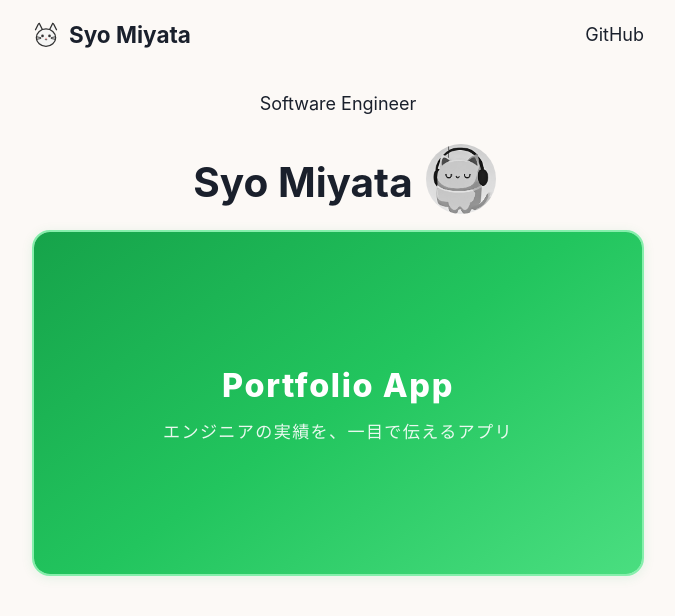
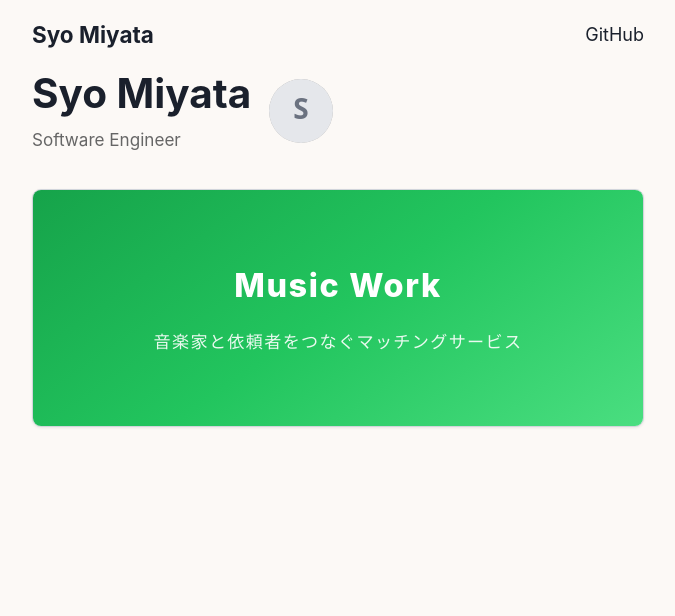
Before and after one commit to syo030078/nextjs-blog, a Next.js app: page / in a window 1280 px wide. Shown: the top 616 px of the page, without its empty margins (302-977 px from the left). Built offline with nearby package versions, Linux system fonts and the light colour scheme.

Commit message:
feat: rebuild portfolio homepage MVP
- Remove blog section, simplify to portfolio-focused layout
- Update siteTitle and meta description
- Optimize card design and spacing with 8px grid system
- Add default avatar, remove cat icon
- Clean up unused CSS classes

```diff
--- a/src/components/header.js
+++ b/src/components/header.js
@@ -1,20 +1,14 @@
-import { Box, Flex, Image, Link } from '@chakra-ui/react';
+import { Box, Flex, Link } from '@chakra-ui/react';
 
 export default function Header() {
   return (
     <header>
       <Flex as="nav" align="center" justify="space-between" py="1rem" px={0} maxW="36rem" mx="auto">
-        <Flex align="center" gap="0.5rem">
-          <Image
-            borderRadius="full"
-            boxSize="28px"
-            src="/images/cat-icon.svg"
-            alt="cat icon"
-          />
+        <Box>
           <Link href="/" fontSize="xl" fontWeight="bold">
             Syo Miyata
           </Link>
-        </Flex>
+        </Box>
         <Box>
           <Link href="https://github.com/syo030078" isExternal>
             GitHub
--- a/src/components/layout.js
+++ b/src/components/layout.js
@@ -29,23 +29,21 @@ export default function Layout({ children, home }) {
         <meta name="twitter:card" content="summary_large_image" />
       </Head>
       <Header /> {/* ヘッダーコンポーネントを追加 */}
-      <p style={{ textAlign: 'center', padding: '20px' }}>Software Engineer</p>
       <header className={styles.header}>
         {home ? (
-          <div style={{ display: 'flex', alignItems: 'center' }}>
+          <div style={{ display: 'flex', alignItems: 'center', gap: '1rem' }}>
             <Box>
-              <Heading as="h1" size="xl" mt={2} p={3}>
+              <Heading as="h1" size="xl" m={0} pb="0.5rem">
                 {name}
               </Heading>
+              <p style={{ color: '#666', fontSize: '0.95rem', margin: 0 }}>Software Engineer</p>
             </Box>
             <Image
               borderRadius="full"
               background={'rgb(191, 191, 191)'}
-              boxSize={150}
-              src="/images/mein_soundcat_monoicon.jpeg"
+              boxSize="64px"
+              src="/images/default-avatar.svg"
               alt="Syo Miyata"
-              height={70}
-              width={70}
             />
           </div>
         ) : (
@@ -60,7 +58,7 @@ export default function Layout({ children, home }) {
                 borderRadius="full"
                 background={'rgb(191, 191, 191)'}
                 boxSize={150}
-                src="/images/mein_soundcat_monoicon.jpeg"
+                src="/images/default-avatar.svg"
                 alt="Syo Miyata"
                 height={70}
                 width={70}
--- a/src/components/layout.module.css
+++ b/src/components/layout.module.css
@@ -1,15 +1,16 @@
 .container {
     max-width: 36rem;
     padding: 0 1rem;
-    margin: 3rem auto 6rem;
+    margin: 0 auto 3rem;
 }
 
 .header {
     display: flex;
     flex-direction: column;
-    align-items: center;
+    align-items: flex-start;
+    margin-bottom: 2rem;
   }
 
 .backToHome {
-margin: 3rem 0 0;
+margin: 2rem 0 0;
 }
--- a/src/pages/index.js
+++ b/src/pages/index.js
@@ -24,8 +24,8 @@ export default function Home() {
         <a href="http://54.250.46.74/" target="_blank" rel="noopener noreferrer" className={utilStyles.portfolioCard}>
           <div className={utilStyles.portfolioCardPlaceholder}>
             <div className={utilStyles.portfolioCardOverlay}>
-              <span className={utilStyles.portfolioAppName}>Portfolio App</span>
-              <span className={utilStyles.portfolioTagline}>エンジニアの実績を、一目で伝えるアプリ</span>
+              <span className={utilStyles.portfolioAppName}>Music Work</span>
+              <span className={utilStyles.portfolioTagline}>音楽家と依頼者をつなぐマッチングサービス</span>
             </div>
           </div>
         </a>
--- a/src/styles/utils.module.css
+++ b/src/styles/utils.module.css
@@ -56,18 +56,20 @@ color: #666;
   display: block;
   text-decoration: none;
   background: white;
-  border-radius: 1rem;
-  margin-top: 0.5rem;
-  margin-bottom: 2.5rem;
-  border: 2px solid #86efac;
-  box-shadow: 0 2px 12px rgba(22, 163, 74, 0.1);
+  border-radius: 0.5rem;
+  margin-top: 0;
+  margin-bottom: 0;
+  border: 1px solid #d1d5db;
+  box-shadow: 0 1px 3px rgba(0, 0, 0, 0.08);
   transition: transform 0.2s ease, box-shadow 0.2s ease;
   overflow: hidden;
+  max-width: 100%;
+  box-sizing: border-box;
 }
 
 .portfolioCard:hover {
   transform: translateY(-2px);
-  box-shadow: 0 8px 24px rgba(22, 163, 74, 0.15);
+  box-shadow: 0 4px 12px rgba(0, 0, 0, 0.12);
 }
 
 .portfolioCardImage {
@@ -79,7 +81,7 @@ color: #666;
 
 .portfolioCardPlaceholder {
   width: 100%;
-  aspect-ratio: 16 / 9;
+  padding: 4rem 2rem;
   background: linear-gradient(145deg, #16a34a 0%, #22c55e 50%, #4ade80 100%);
   display: flex;
   align-items: center;
@@ -94,7 +96,7 @@ color: #666;
   display: flex;
   flex-direction: column;
   align-items: center;
-  gap: 0.5rem;
+  gap: 1rem;
 }
 
 .portfolioAppName {
```
Also changed, not shown: public/images/cat-icon.svg (deleted), public/images/default-avatar.svg (added).
